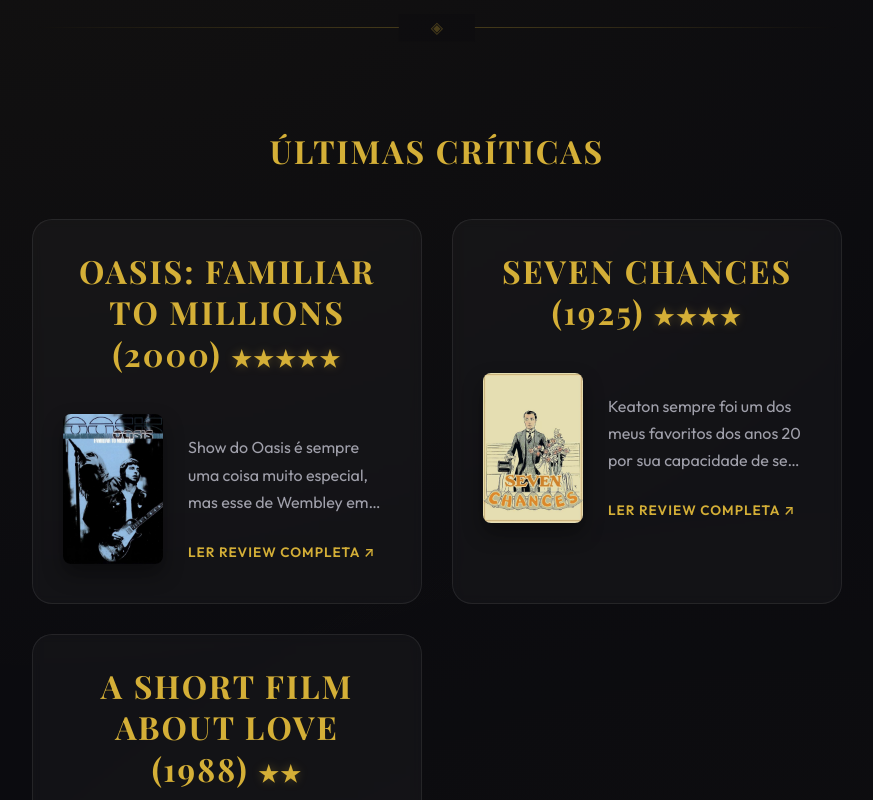
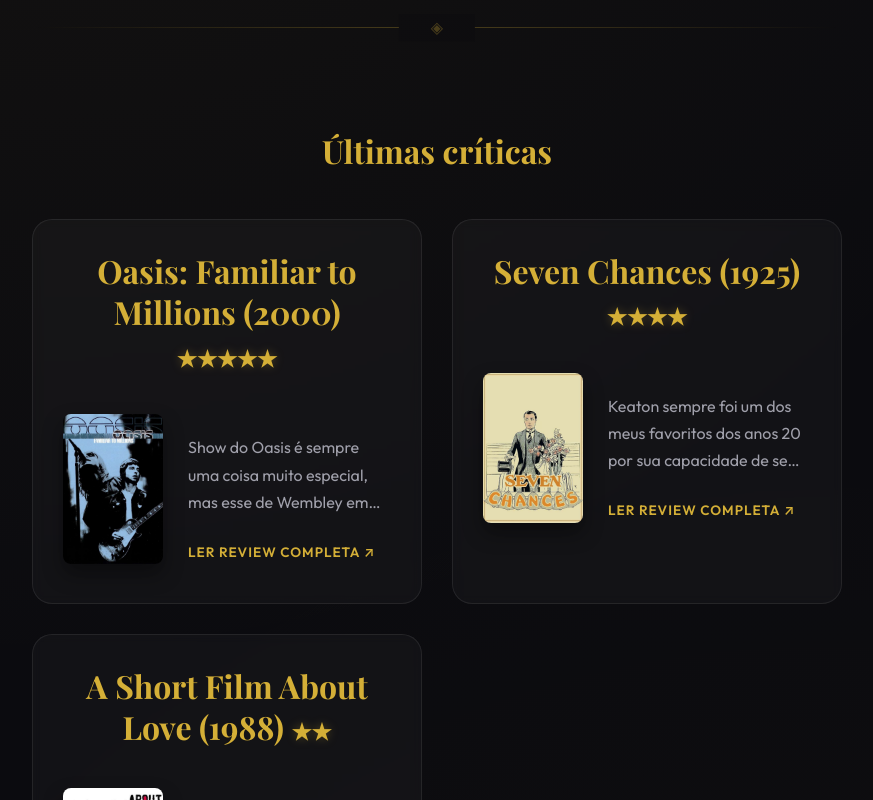
Before and after one commit to rafafonsecabissigo-cloud/cinema-com-o-rafa, a Next.js app: page / in a window 1280 px wide. Shown: the part 1240-2040 px from the top of the page, without its empty margins (203-1076 px from the left). Built offline with nearby package versions, Linux system fonts and the light colour scheme; no server answers.

Commit message:
Modify heading styles in globals.css

```diff
--- a/app/globals.css
+++ b/app/globals.css
@@ -1204,3 +1204,11 @@
     width: 80px;
   }
 }
+.list-section h2,
+article h2,
+.featured-content h2,
+.review-titulo,
+.list-card h3 {
+  text-transform: none !important;
+  letter-spacing: 0px !important;
+}
```
